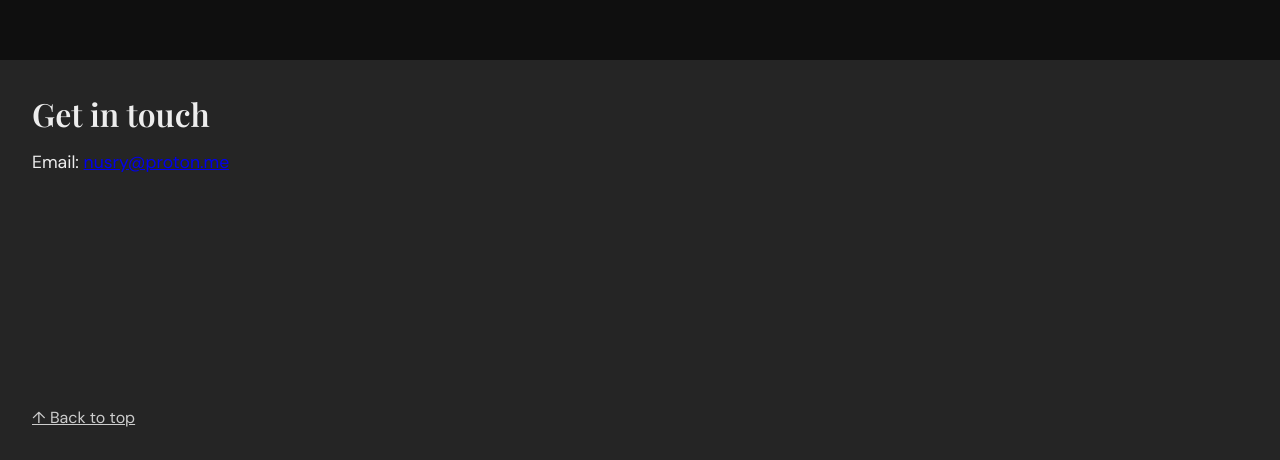
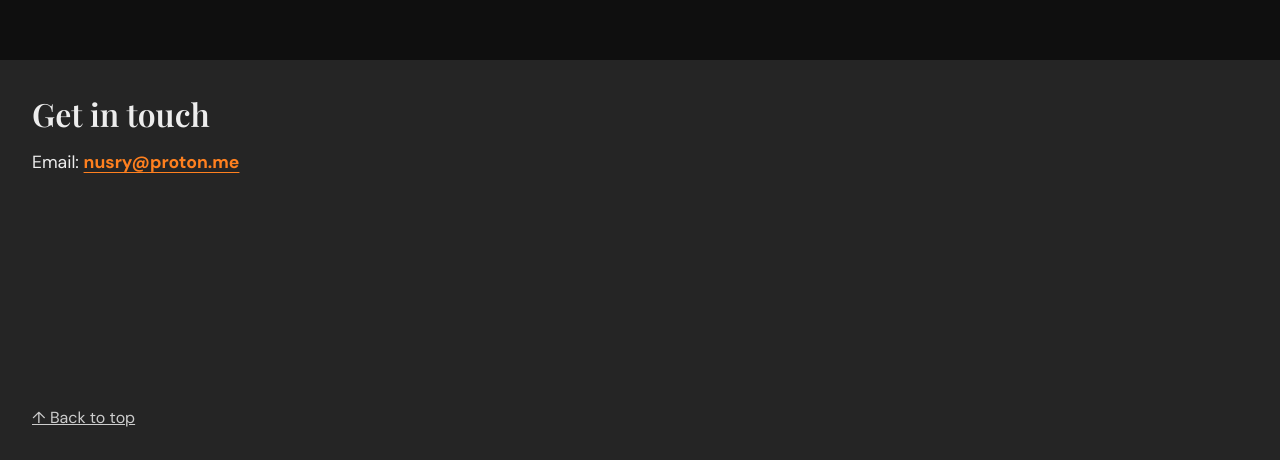
Before and after one commit to NusryNizam/portfolio-nn, a React (Vite) app: page / in a window 1280 px wide. Shown: the part 3946-4406 px from the top of the page. Built offline with nearby package versions, Linux system fonts and the light colour scheme.

Commit message:
Changed contrast on footer element

```diff
--- a/src/components/Footer.css
+++ b/src/components/Footer.css
@@ -23,3 +23,14 @@ footer {
   text-decoration: underline;
   color: var(--secondary-text-color);
 }
+
+.email {
+  color: rgb(255, 128, 31);
+  font-weight: bold;
+  text-underline-offset: 4px;
+}
+
+.email:active {
+  background-color: rgb(189, 98, 28);
+  color: white;
+}
--- a/src/components/Footer.tsx
+++ b/src/components/Footer.tsx
@@ -11,7 +11,7 @@ const Footer: FunctionComponent<FooterProps> = () => {
         <h2 className="heading-2">Get in touch</h2>
         <div className="contact">
           <span>Email: </span>
-          <a href="mailto:nusry@proton.me?subject=Inquiry">nusry@proton.me</a>
+          <a className='email' href="mailto:nusry@proton.me?subject=Inquiry">nusry@proton.me</a>
         </div>
 
         <a className="to-top" href="#app" aria-label="Go back to top">
```
